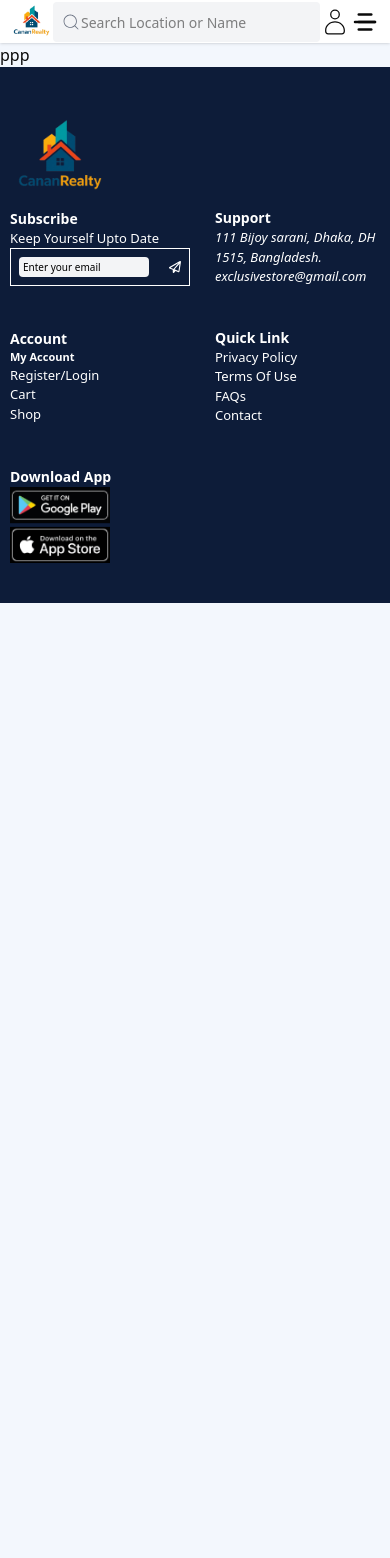
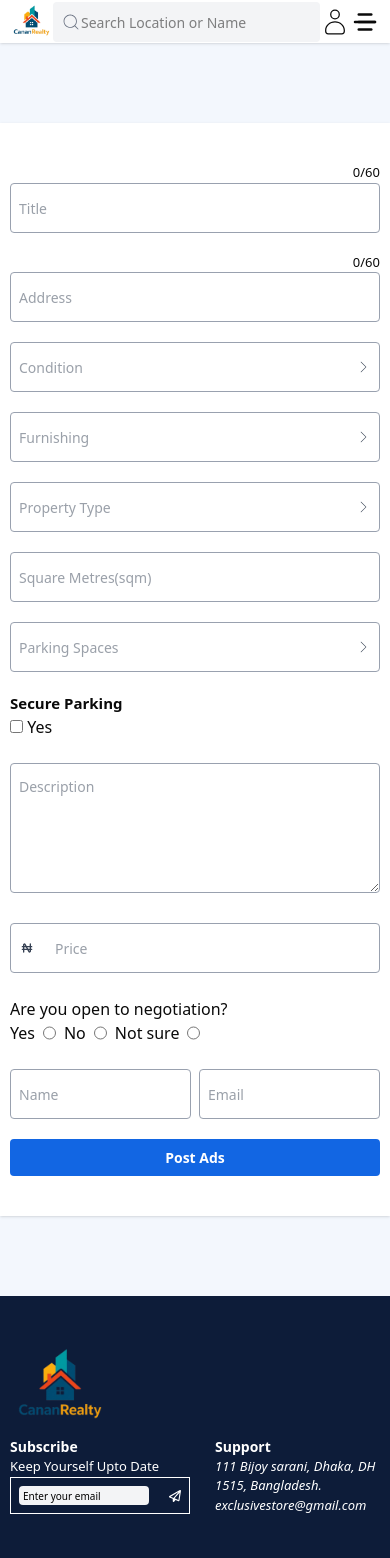
Before and after one commit to raveroses/CananRealty-, a Next.js app: page /createListing in a window 390 px wide. Shown: the top 1558 px of the page. Before the commit the page ends 844 px from the top, so only its background shows below. Built offline with nearby package versions, Linux system fonts and the light colour scheme.

Commit message:
createListing page added

```diff
--- a/src/app/createListing/component/Listing.tsx
+++ b/src/app/createListing/component/Listing.tsx
@@ -1,5 +1,253 @@
+"use client";
+import { useState } from "react";
+import { PiCaretRightThin } from "react-icons/pi";
+import { TbCurrencyNaira } from "react-icons/tb";
+
 const Listing = () => {
-  return <section>ppp</section>;
+  const propertyTypes = useState<string[]>([
+    "Hotel",
+    "Office spaces",
+    "Shop",
+    "Terraced Duplex",
+    "Warehouse",
+    "Business center",
+    "Office",
+    "Church",
+    "Filling Station",
+    "Fish farm",
+    "Garage",
+    "Gasplant",
+    "Hall",
+    "Factory",
+    "Hospital",
+    "Hostel",
+    "Laundry Business",
+    "Open space",
+    "Pharmacy",
+    "Poultry farm",
+    "Plaza",
+    "Recreational center",
+    "Restaurant",
+    "School",
+    "Salons",
+    "Show room",
+    "Supermarket",
+    "Tank farm",
+  ]);
+  console.log(propertyTypes);
+  return (
+    <section className="bg-[#ffff] shadow md:w-[900px] w-full mx-auto my-20 py-10  md:px-10 px-[10px]">
+      <form action="" className="flex flex-col gap-5">
+        <div className="flexArea grid md:grid-cols-2 grid-col-1 items-center gap-5">
+          <div>
+            <p className="text-right text-[13px]">0/60</p>
+            <input
+              type="text"
+              placeholder="Title"
+              className="w-full md:py-4 py-3 px-2 border border-gray-400 rounded text-gray-700
+          focus:outline-none focus:shadow-md focus:shadow-[#1266e3] placeholder:text-[14px]"
+            />
+          </div>
+          <div>
+            <p className="text-right text-[13px]">0/60</p>
+
+            <input
+              type="text"
+              placeholder="Address"
+              className="w-full md:py-4 py-3 px-2 border border-gray-400 rounded text-gray-700
+          focus:outline-none focus:shadow-md focus:shadow-[#1266e3] placeholder:text-[14px]"
+            />
+          </div>
+          <div>
+            <div
+              className="relative flex justify-between items-center w-full md:py-4 py-3 px-2 border
+            border-gray-400 rounded text-gray-700 "
+            >
+              <input
+                type="text"
+                placeholder="Condition"
+                className=" w-[300px] border-none outline-none placeholder:text-[14px]"
+              />
+              <PiCaretRightThin className="font-bold " />
+            </div>
+            <ul
+              className="md:w-[400px] w-[465px] h-[200px] overflow-y-scroll flex flex-col gap-5 shadow absolute top-85 bg-[#ffff]
+             z-10 hidden"
+            >
+              <li className="hover:bg-gray-100 py-3 px-2 border-b ">
+                Newly Built
+              </li>
+              <li className="hover:bg-gray-100 py-3 px-2 border-b ">Old</li>
+              <li className="hover:bg-gray-100 py-3 px-2 border-b ">
+                Off-Plan
+              </li>
+              <li className="hover:bg-gray-100 py-3 px-2 border-b ">
+                Uncompleted Building
+              </li>
+              <li className="hover:bg-gray-100 py-3 px-2 border-b ">
+                Under Construction
+              </li>
+              <li className="hover:bg-gray-100 py-3 px-2 border-b ">
+                Fairly Used
+              </li>
+            </ul>
+          </div>
+          <div>
+            <div
+              className="relative flex justify-between items-center w-full md:py-4 py-3
+            px-2 border border-gray-400 rounded text-gray-700 "
+            >
+              <input
+                type="text"
+                placeholder="Furnishing"
+                className=" w-[300px] border-none outline-none placeholder:text-[14px]"
+              />
+              <PiCaretRightThin className="font-bold " />
+            </div>
+            <ul
+              className="md:w-[400px] w-[465px] h-[200px] overflow-y-scroll flex flex-col gap-5 shadow absolute md:top-85 top-127
+             bg-[#ffff] z-10 hidden"
+            >
+              <li className="hover:bg-gray-100 py-3 px-2 border-b ">
+                Newly Built
+              </li>
+              <li className="hover:bg-gray-100 py-3 px-2 border-b ">Old</li>
+              <li className="hover:bg-gray-100 py-3 px-2 border-b ">
+                Off-Plan
+              </li>
+              <li className="hover:bg-gray-100 py-3 px-2 border-b ">
+                Uncompleted Building
+              </li>
+              <li className="hover:bg-gray-100 py-3 px-2 border-b ">
+                Under Construction
+              </li>
+              <li className="hover:bg-gray-100 py-3 px-2 border-b ">
+                Fairly Used
+              </li>
+            </ul>
+          </div>
+          <div>
+            <div
+              className="relative flex justify-between items-center w-full md:py-4 py-3 px-2 border
+            border-gray-400 rounded text-gray-700 "
+            >
+              <input
+                type="text"
+                placeholder="Property Type"
+                className=" w-[300px] border-none outline-none placeholder:text-[14px]"
+              />
+              <PiCaretRightThin className="font-bold " />
+            </div>
+            <ul
+              className="md:w-[400px] w-[465px] h-[200px] overflow-y-scroll flex flex-col
+             gap-5 shadow absolute md:top-110 top-144 bg-[#ffff] hidden z-10"
+            >
+              <li className="hover:bg-gray-100 py-3 px-2 border-b ">
+                Newly Built
+              </li>
+              <li className="hover:bg-gray-100 py-3 px-2 border-b ">Old</li>
+              <li className="hover:bg-gray-100 py-3 px-2 border-b ">
+                Off-Plan
+              </li>
+              <li className="hover:bg-gray-100 py-3 px-2 border-b ">
+                Uncompleted Building
+              </li>
+              <li className="hover:bg-gray-100 py-3 px-2 border-b ">
+                Under Construction
+              </li>
+              <li className="hover:bg-gray-100 py-3 px-2 border-b ">
+                Fairly Used
+              </li>
+            </ul>
+          </div>
+          <div>
+            <input
+              type="number"
+              name=""
+              id=""
+              placeholder="Square Metres(sqm)"
+              className="w-full md:py-4 py-3 px-2 border border-gray-400 rounded text-gray-700
+          focus:outline-none focus:shadow-md focus:shadow-[#1266e3] placeholder:text-[14px]"
+            />
+          </div>
+          <div>
+            <div
+              className="relative flex justify-between items-center w-full md:py-4 py-3 px-2 border border-gray-400 rounded
+            text-gray-700 "
+            >
+              <input
+                type="number"
+                placeholder="Parking Spaces"
+                className=" w-[300px] border-none outline-none placeholder:text-[14px]"
+              />
+              <PiCaretRightThin className="font-bold " />
+            </div>
+
+            <ul
+              className="md:w-[400px] w-[465px] h-[200px] overflow-y-scroll flex flex-col gap-5 shadow absolute
+             md:top-130 top-180 bg-[#ffff] hidden"
+            >
+              <li className="hover:bg-gray-100 py-3 px-2 border-b ">1</li>
+              <li className="hover:bg-gray-100 py-3 px-2 border-b ">2</li>
+              <li className="hover:bg-gray-100 py-3 px-2 border-b ">3</li>
+            </ul>
+          </div>
+        </div>
+        <div>
+          <h3 className="font-bold text-[15px]">Secure Parking</h3>
+          <input type="checkbox" name="" id="" />
+          <label htmlFor="park"> Yes</label>
+          <textarea
+            name=""
+            id=""
+            placeholder="Description"
+            className=" w-full h-[130px] md:py-4 py-3 px-2 border border-gray-400 rounded text-gray-700
+          focus:outline-none focus:shadow-md focus:shadow-[#1266e3] placeholder:text-[14px] my-6"
+          ></textarea>
+          <div className="flex gap-5 items-center w-full md:py-4 py-3 px-2 border border-gray-400 rounded text-gray-700 ">
+            <TbCurrencyNaira className="font-bold " />
+            <input
+              type="number"
+              placeholder="Price"
+              className=" w-[300px] border-none outline-none placeholder:text-[14px]"
+            />
+          </div>
+          <div className="my-6">
+            <h3 className="mt-2">Are you open to negotiation?</h3>
+            <div className="flex gap-2">
+              <label htmlFor="Yes">Yes</label>
+              <input type="radio" name="" id="" />
+              <label htmlFor="No">No</label>
+              <input type="radio" name="" id="" />
+
+              <label htmlFor="not"> Not sure</label>
+              <input type="radio" name="" id="" />
+            </div>
+          </div>
+          <div className="flex md:gap-5 gap-2 ">
+            <input
+              type="text"
+              placeholder="Name "
+              className=" w-full md:py-4 py-3 px-2 border border-gray-400 rounded text-gray-700
+          focus:outline-none focus:shadow-md focus:shadow-[#1266e3] placeholder:text-[14px]"
+            />
+            <input
+              type="email"
+              placeholder="Email "
+              className=" w-full md:py-4 py-3 px-2 border border-gray-400 rounded text-gray-700
+          focus:outline-none focus:shadow-md focus:shadow-[#1266e3] placeholder:text-[14px]"
+            />
+          </div>
+        </div>
+        <button
+          type="submit"
+          className="bg-[#1266e3] text-white font-bold md:w-[500px] w-full py-2 text-[14px] rounded mx-auto"
+        >
+          Post Ads
+        </button>
+      </form>
+    </section>
+  );
 };
 
 export default Listing;
--- a/src/app/createListing/page.tsx
+++ b/src/app/createListing/page.tsx
@@ -1,6 +1,11 @@
 // import ListFrontPage from "./component/ListFrontPage";
 import Listing from "./component/Listing";
 const CreateListing = () => {
+  console.log(
+    "Rendering on:",
+    typeof window === "undefined" ? "server" : "client"
+  );
+
   return (
     <>
       {/* <ListFrontPage /> */}
--- a/src/components/Navbar.tsx
+++ b/src/components/Navbar.tsx
@@ -1,7 +1,7 @@
 "use client";
 import Image from "next/image";
 import Link from "next/link";
-import { useState } from "react";
+import { useState, useEffect } from "react";
 import { usePathname } from "next/navigation";
 import { LiaTimesSolid } from "react-icons/lia";
 import { TbMenu4 } from "react-icons/tb";
@@ -22,33 +22,35 @@ const Navbar = () => {
 
   const pathname = usePathname();
   const [menuModal, setMenuModal] = useState<boolean>(false);
+  const [mounted, setMounted] = useState(false);
+
+  useEffect(() => {
+    setMounted(true);
+  }, []);
 
   const handleMenuModal = () => {
-    console.log("clicked");
     setMenuModal((prev) => !prev);
   };
 
   const NavBarMapping = navList.map((nav, index) => {
-    const navLowerCase =
-      typeof nav === "string" && nav.split(" ")[0].toLowerCase();
+    const navLowerCase = nav.split(" ")[0].toLowerCase();
+    const pathNameCheck = mounted && pathname === `/${navLowerCase}`;
 
-    const pathNameCheck = pathname === `/${navLowerCase}`;
     return (
       <Link
         className={`text-[#0d1c39] md:text-[16px] text-[14px] ${
           pathNameCheck ? "border-b border-[#0d1c39]" : "border-none"
         } hover:md:bg-transparent hover:bg-gray-300 md:p-3 p-1 rounded`}
-        href={`${navLowerCase}`}
+        href={`/${navLowerCase}`}
         key={index}
       >
         {nav}
       </Link>
     );
   });
+
   return (
-    // 1266e3
-    // bg-[#0d1c39]
-    <header className="relative flex  justify-between items-center w-full  z-10 bg-white md:px-20 px-[10px]  shadow">
+    <header className="relative flex justify-between items-center w-full z-10 bg-white md:px-20 px-[10px] shadow">
       <div>
         <Image
           src="/images/logo.png"
@@ -60,10 +62,10 @@ const Navbar = () => {
       </div>
 
       <nav
-        className={` p-5 md:static md:w-auto md:h-auto w-[150px] h-[500px] md:sticky absolute top-20 right-0
-       flex flex-col md:flex-row gap-10 md:bg-transparent bg-gray-200 md:block ${
-         menuModal ? "block" : "hidden"
-       }`}
+        className={`p-5 md:static md:w-auto md:h-auto w-[150px] h-[500px] md:sticky absolute top-20 right-0
+        flex flex-col md:flex-row gap-10 md:bg-transparent bg-gray-200 md:block ${
+          menuModal ? "block" : "hidden"
+        }`}
       >
         <LiaTimesSolid className="md:hidden block text-[25px]" />
         {NavBarMapping}
@@ -86,4 +88,5 @@ const Navbar = () => {
     </header>
   );
 };
+
 export default Navbar;
```
